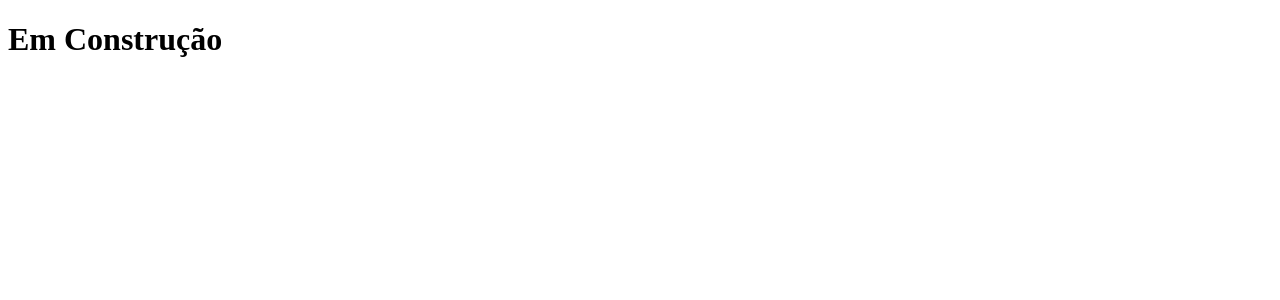
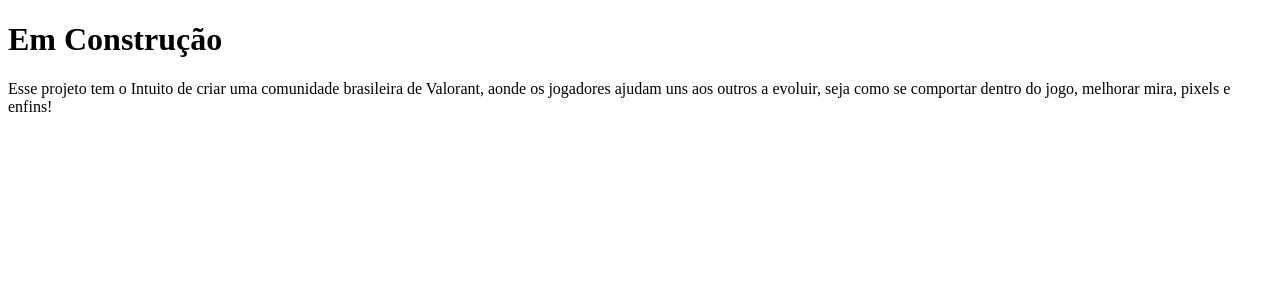
Before and after one commit to LucasAzevas/clone-tabnews, a Next.js app: page / in a window 1280 px wide. Shown: the top 300 px of the page. Built offline with nearby package versions, Linux system fonts and the light colour scheme.

Commit message:
atualização pagina em construção

```diff
--- a/pages/index.js
+++ b/pages/index.js
@@ -1,5 +1,18 @@
 function Home() {
-  return <h1>Em Construção</h1>;
+  return (
+    <div>
+      <div>
+        <h1>Em Construção</h1>
+      </div>
+      <div>
+        <p>
+          Esse projeto tem o Intuito de criar uma comunidade brasileira de
+          Valorant, aonde os jogadores ajudam uns aos outros a evoluir, seja
+          como se comportar dentro do jogo, melhorar mira, pixels e enfins!
+        </p>
+      </div>
+    </div>
+  );
 }
 
 export default Home;
```
